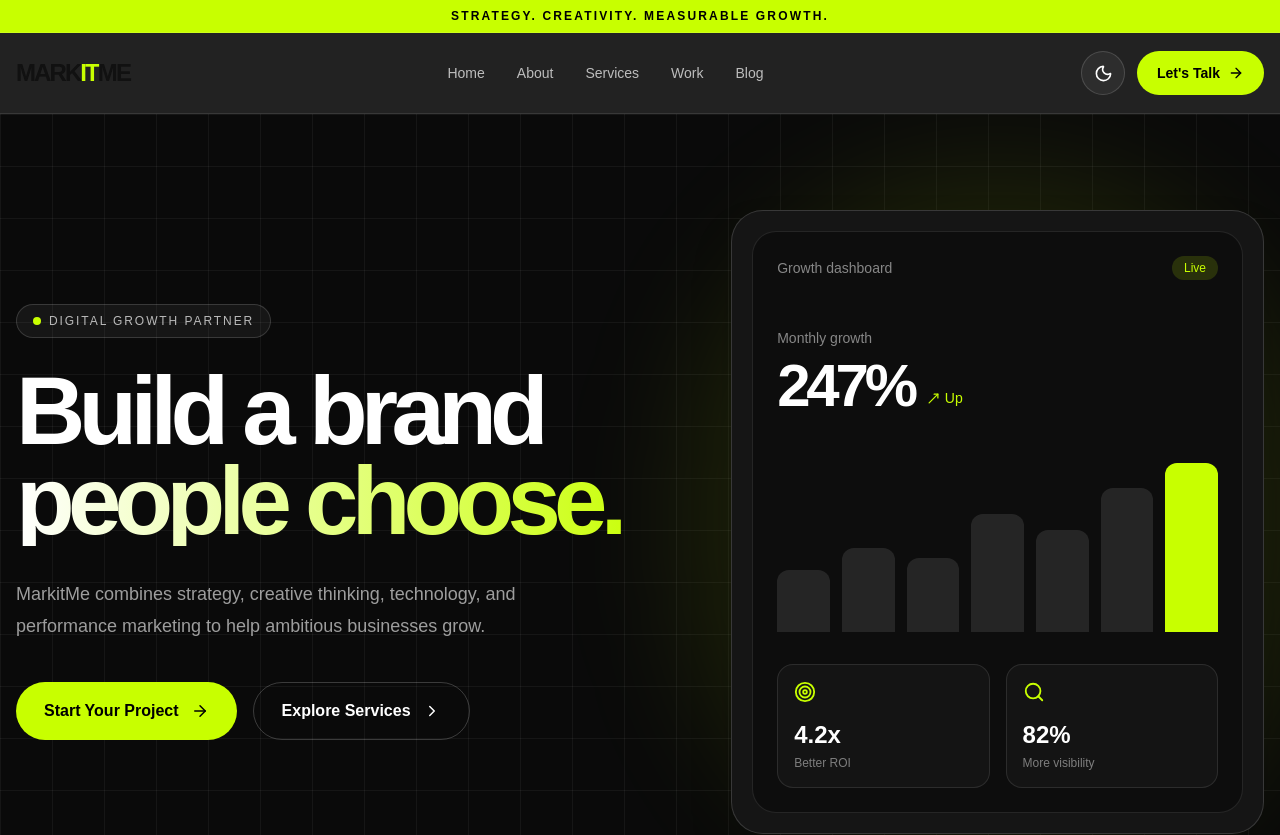
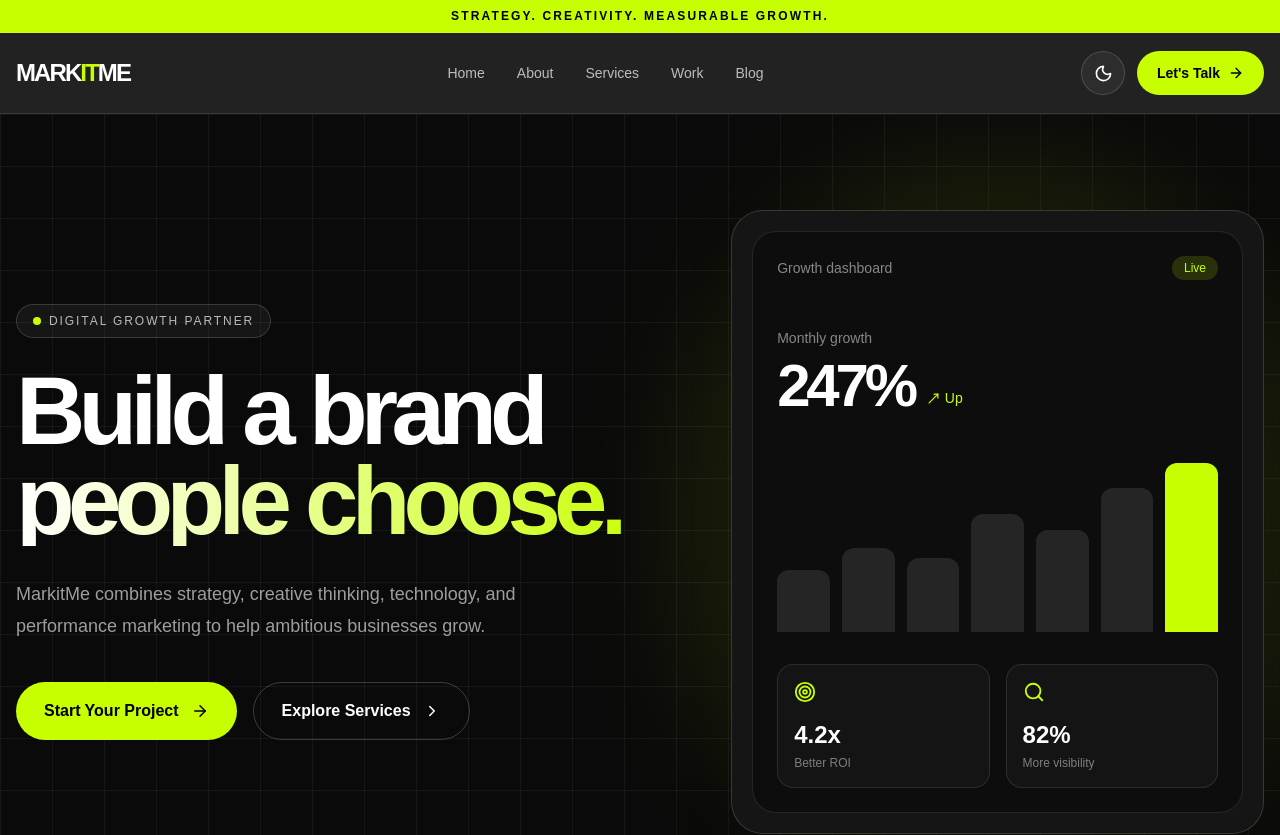
Before and after one commit to Markitme/web, a Next.js app: page / in a window 1280 px wide. Shown: the top 835 px of the page. Built offline with nearby package versions, Linux system fonts and the light colour scheme.

Commit message:
update logo typo

```diff
--- a/src/components/Header.js
+++ b/src/components/Header.js
@@ -25,13 +25,12 @@
       <header className="sticky top-0 z-50 border-b border-white/10 bg-[#0a0a0a]/90 backdrop-blur-xl">
         <div className="container-custom flex h-20 items-center justify-between">
           {/* Logo */}
-          <Link href="/" className="text-2xl font-black tracking-[-0.08em]">
+          <Link href="/" className="text-2xl text-white font-bold tracking-[-0.08em]">
             MARK<span className="text-[#c8ff00]">IT</span>ME
           </Link>
 
           {/* Desktop Menu */}
           <nav className="hidden items-center gap-8 lg:flex">
-
             {navLinks.map((link) => (
               <Link
                 key={link.name}
@@ -81,9 +80,7 @@
                 </Link>
               ))}
               <div className="flex items-center justify-between border-t border-white/10 pt-5">
-                <span className="text-sm text-white/60">
-                  Appearance
-                </span>
+                <span className="text-sm text-white/60">Appearance</span>
 
                 <ThemeToggle />
               </div>
```
Lines whose indentation alone changed are shown as unchanged.
